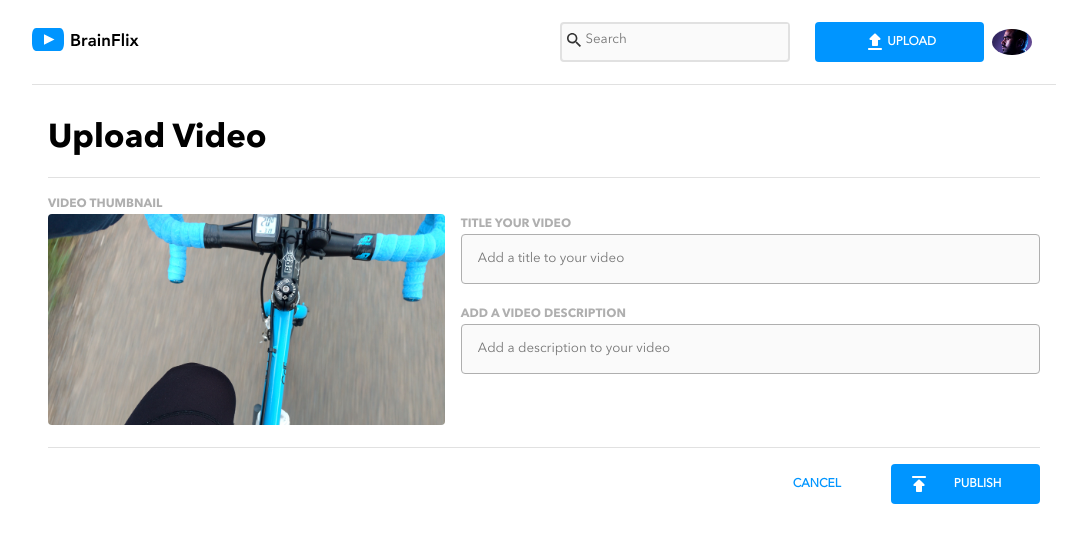
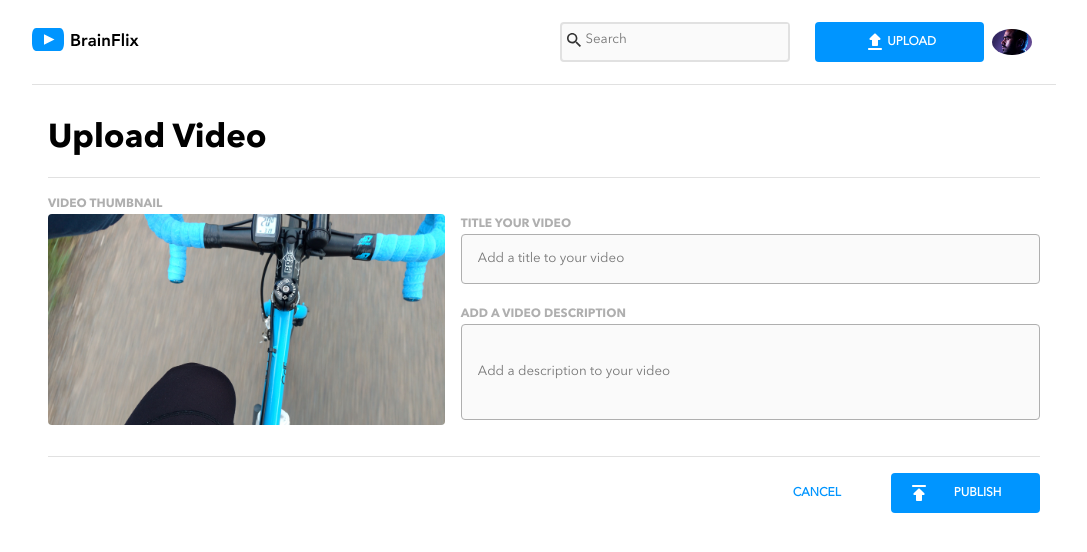
Before and after one commit to ArmandoMandyFernandez/armando-fernandez-brainflix, a React (Create React App) app: page /upload in a window 1280 px wide. Shown: the top 552 px of the page, without its empty margins (96-1183 px from the left). Built offline with nearby package versions, Linux system fonts and the light colour scheme.

Commit message:
fixed description input

```diff
--- a/src/pages/Upload/Upload.scss
+++ b/src/pages/Upload/Upload.scss
@@ -114,6 +114,9 @@
         }
 
     }
+    #description{
+        height: 6rem;
+    }
 
     &__error-message{
         color: red;
```
